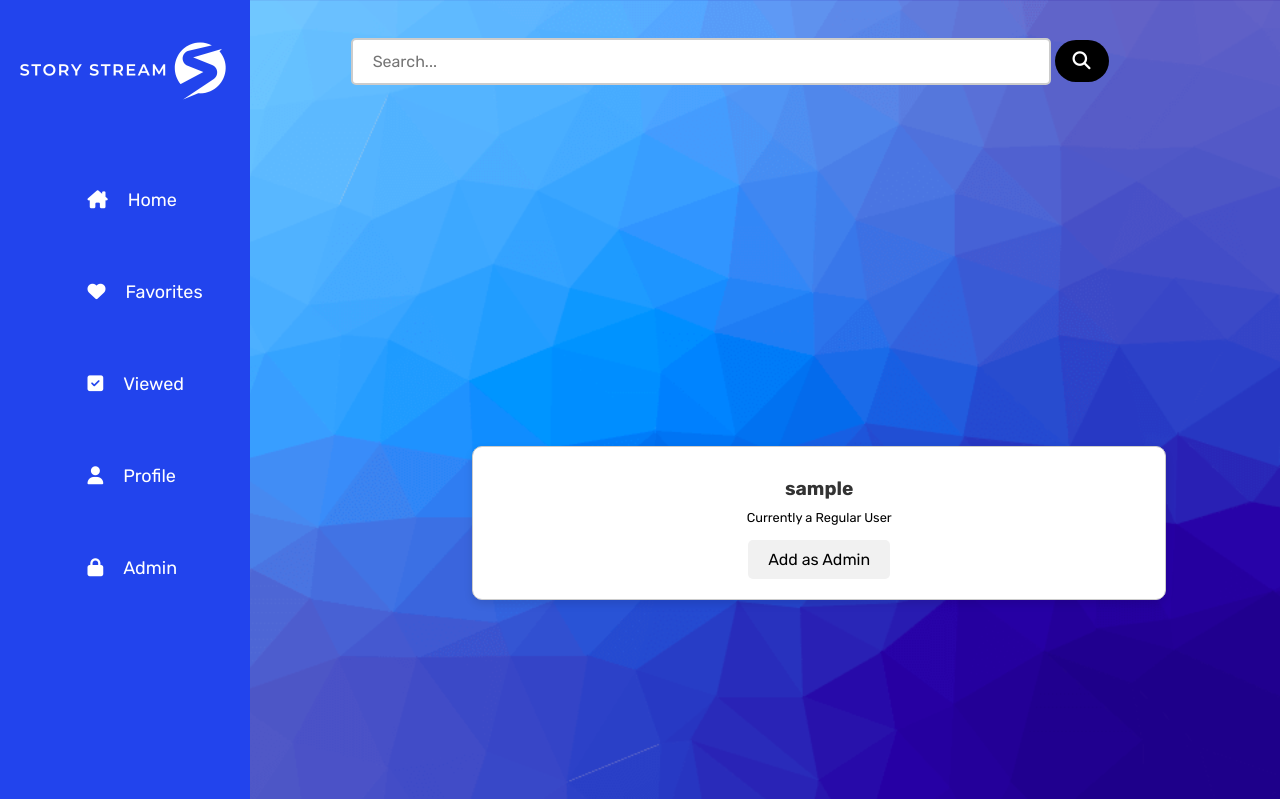
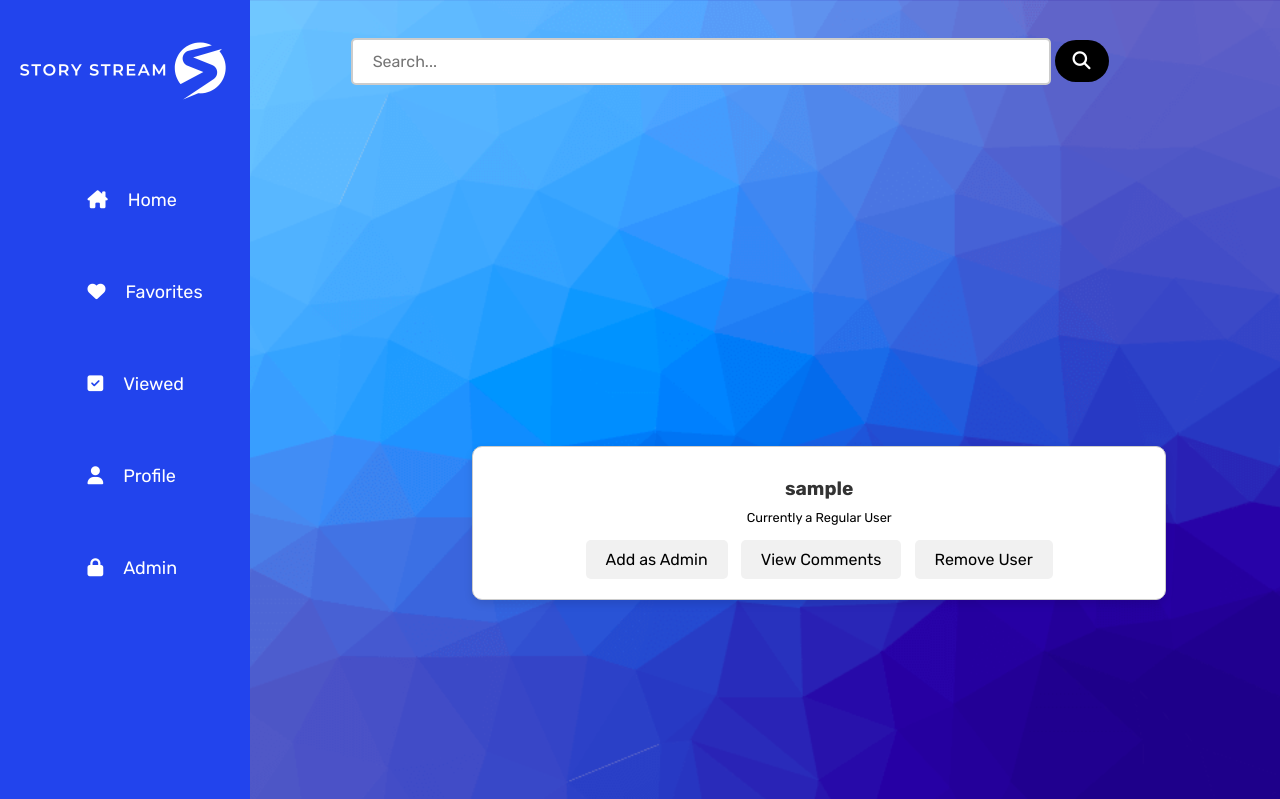
Before and after one commit to Kesterholtem21/StoryStream, a Python web app: template templates/AdminPage.html in a window 1280 px wide; the page is wider, and only the part inside the window is pictured. Shown: the top 799 px of that part. Run offline with Jinja, Linux system fonts and the light colour scheme; the template is opened without the code that fills it: most values are stand-ins (such as "Sample title", 1, 10 or a date in 2020); form fields are guessed from the names that the template uses; some libraries are stand-ins or nearby versions.

Commit message:
add buttons to admin

```diff
--- a/static/styles.css
+++ b/static/styles.css
@@ -543,3 +543,18 @@ view-container .item-description {
     margin: 0;
     font-size: 2rem;
 }
+
+.command-button {
+    background-color: #f1f1f1;
+    border: none;
+    padding: 10px 20px;
+    margin: 0 5px;
+    cursor: pointer;
+    font-size: 16px;
+    border-radius: 5px;
+    transition: background-color 0.3s;
+}
+
+.command-button:hover{
+    background-color: cornflowerblue;
+}
--- a/templates/AdminPage.html
+++ b/templates/AdminPage.html
@@ -39,6 +39,8 @@
                         <p>Currently an Admin</p>
                         <br>
                         <button class="admin-button" data-id="{{thisUser.id}}" data-type="user" data-is-Admin="1">Remove Admin</button>
+                        <button class="command-button">View Comments</button>
+                        <button class="command-button">Remove User</button>
                         </div>
                     {% endif %}
                     {% if not thisUser.isAdmin %}
@@ -46,8 +48,11 @@
                         <p>Currently a Regular User</p>
                         <br>
                         <button class="admin-button" data-id="{{thisUser.id}}" data-type="user" data-is-Admin="0">Add as Admin</button>
+                        <button class="command-button">View Comments</button>
+                        <button class="command-button">Remove User</button>
                         </div>
                     {% endif %}
+
                 </div>
             {% endfor %}
         </view-container>
```
